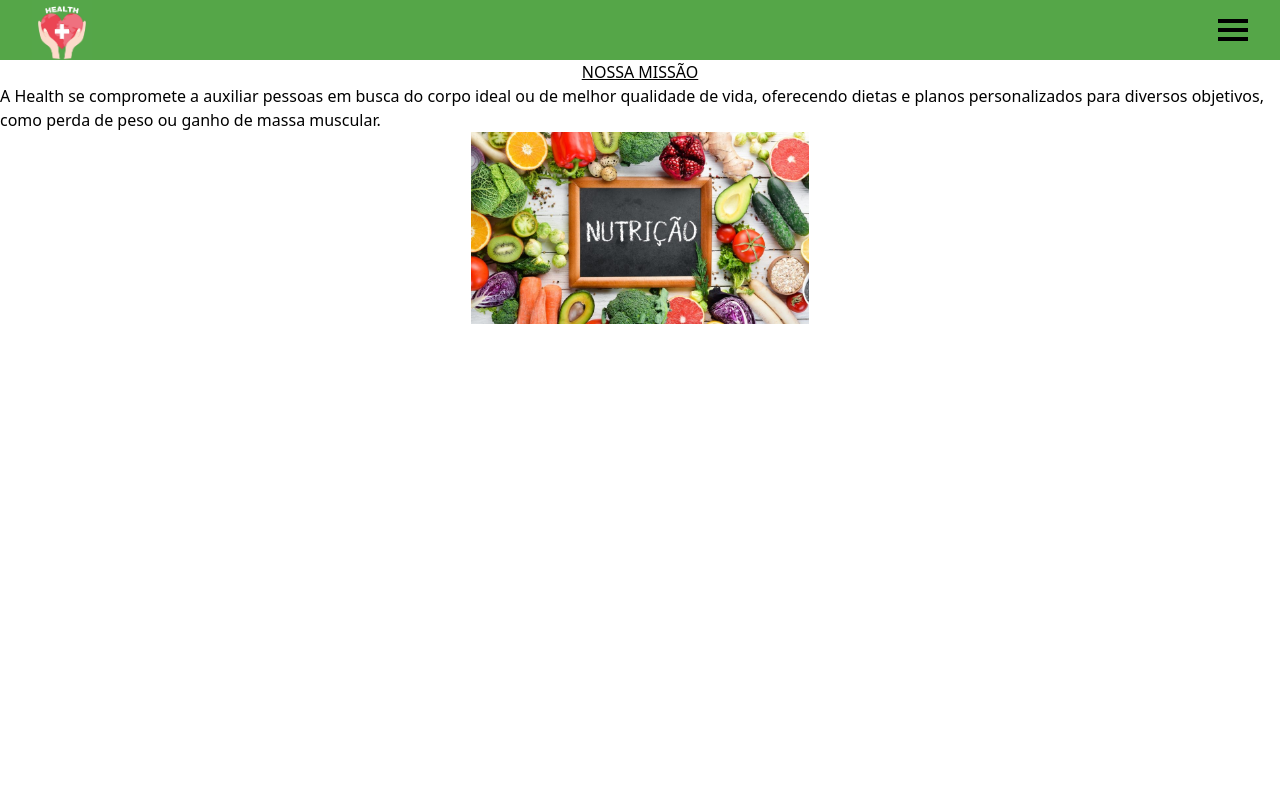
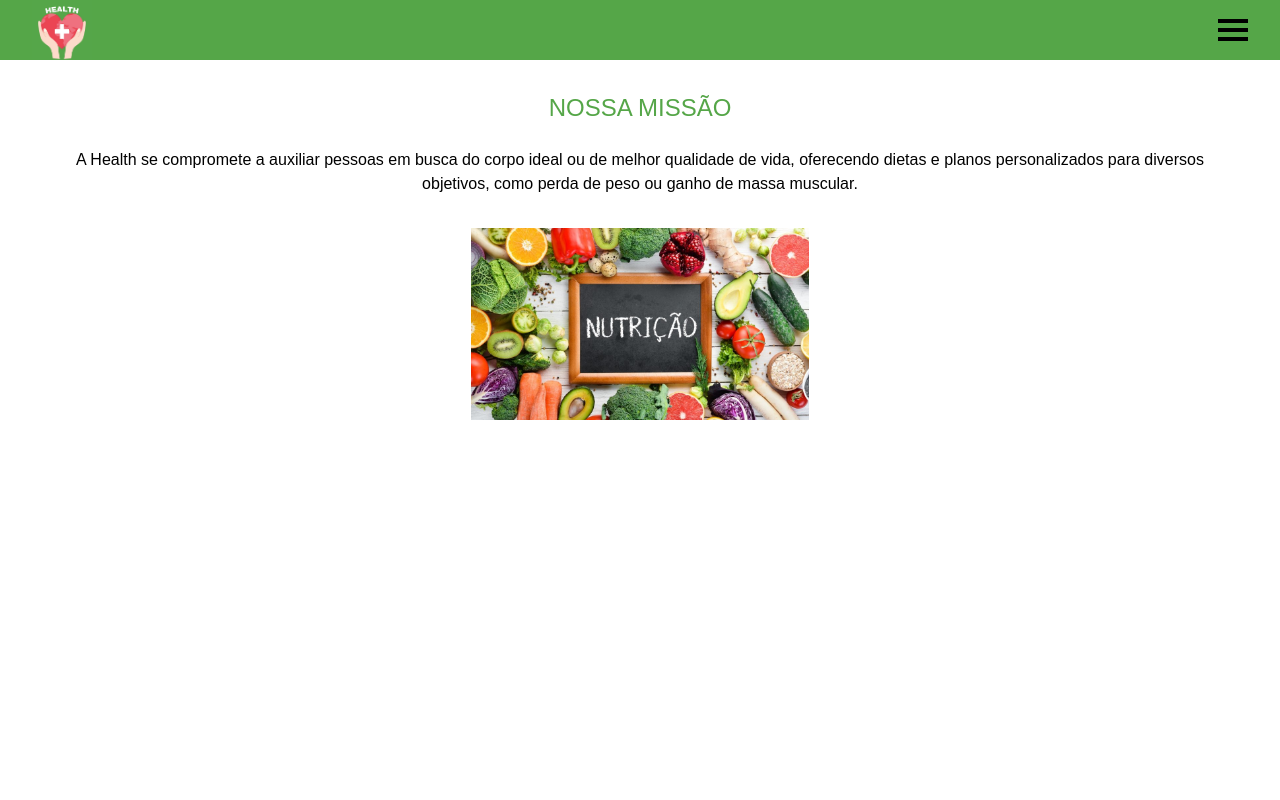
Before and after one commit to LeonardoMartins016/Projeto-Nutritivo, a PHP site: page / in a window 1280 px wide. Run offline with PHP 8.4, Linux system fonts and the light colour scheme.

Commit message:
finalizando a seção de missões

```diff
--- a/index.html
+++ b/index.html
@@ -32,10 +32,10 @@
     </header>
     <main>
 
-        <div class="None flex justify-center flex-col">
-            <div class="flex flex-col items-center mg-top mg-bottom">
-                <h2 class="font-size underline mg-top mg-bottom color-green">NOSSA MISSÃO</h2>
-                <p>A Health se compromete a auxiliar pessoas em busca do corpo ideal ou de melhor qualidade de vida, oferecendo dietas e planos personalizados para diversos objetivos, como perda de peso ou ganho de massa muscular.</p>
+        <div class="w-full flex justify-center text-center flex-col">
+            <div class="flex flex-col items-center mt-8 mb-8">
+                <h2 class="text-2xl mb-6 color-green">NOSSA MISSÃO</h2>
+                <p class=" w-11/12">A Health se compromete a auxiliar pessoas em busca do corpo ideal ou de melhor qualidade de vida, oferecendo dietas e planos personalizados para diversos objetivos, como perda de peso ou ganho de massa muscular.</p>
             </div>
             <div class="mg-top flex justify-center">
                  <img style="height: 12rem; width: auto;" src="img/imgmissao.jpg"  alt="imagem com alimentos saudáveis e uma placa com a palavra nutrição">
--- a/src/style/output.css
+++ b/src/style/output.css
@@ -719,16 +719,28 @@ video {
   clear: none;
 }
 
-.m-\[3000000px\] {
-  margin: 3000000px;
-}
-
-.m-\[\] {
-  margin: ;
-}
-
 .mt-2 {
   margin-top: 0.5rem;
+}
+
+.mt-4 {
+  margin-top: 1rem;
+}
+
+.mt-8 {
+  margin-top: 2rem;
+}
+
+.mb-8 {
+  margin-bottom: 2rem;
+}
+
+.mb-6 {
+  margin-bottom: 1.5rem;
+}
+
+.mb-4 {
+  margin-bottom: 1rem;
 }
 
 .box-border {
@@ -850,6 +862,18 @@ video {
   width: 100%;
 }
 
+.w-9\/12 {
+  width: 75%;
+}
+
+.w-10\/12 {
+  width: 83.333333%;
+}
+
+.w-11\/12 {
+  width: 91.666667%;
+}
+
 .flex-shrink {
   flex-shrink: 1;
 }
@@ -2002,6 +2026,21 @@ video {
   vertical-align: super;
 }
 
+.text-xl {
+  font-size: 1.25rem;
+  line-height: 1.75rem;
+}
+
+.text-3xl {
+  font-size: 1.875rem;
+  line-height: 2.25rem;
+}
+
+.text-2xl {
+  font-size: 1.5rem;
+  line-height: 2rem;
+}
+
 .font-bold {
   font-weight: 700;
 }
@@ -2270,34 +2309,6 @@ video {
   --tw-shadow: 0 1px 3px 0 rgb(0 0 0 / 0.1), 0 1px 2px -1px rgb(0 0 0 / 0.1);
   --tw-shadow-colored: 0 1px 3px 0 var(--tw-shadow-color), 0 1px 2px -1px var(--tw-shadow-color);
   box-shadow: var(--tw-ring-offset-shadow, 0 0 #0000), var(--tw-ring-shadow, 0 0 #0000), var(--tw-shadow);
-}
-
-.shadow-md {
-  --tw-shadow: 0 4px 6px -1px rgb(0 0 0 / 0.1), 0 2px 4px -2px rgb(0 0 0 / 0.1);
-  --tw-shadow-colored: 0 4px 6px -1px var(--tw-shadow-color), 0 2px 4px -2px var(--tw-shadow-color);
-  box-shadow: var(--tw-ring-offset-shadow, 0 0 #0000), var(--tw-ring-shadow, 0 0 #0000), var(--tw-shadow);
-}
-
-.shadow-sm {
-  --tw-shadow: 0 1px 2px 0 rgb(0 0 0 / 0.05);
-  --tw-shadow-colored: 0 1px 2px 0 var(--tw-shadow-color);
-  box-shadow: var(--tw-ring-offset-shadow, 0 0 #0000), var(--tw-ring-shadow, 0 0 #0000), var(--tw-shadow);
-}
-
-.shadow-inner {
-  --tw-shadow: inset 0 2px 4px 0 rgb(0 0 0 / 0.05);
-  --tw-shadow-colored: inset 0 2px 4px 0 var(--tw-shadow-color);
-  box-shadow: var(--tw-ring-offset-shadow, 0 0 #0000), var(--tw-ring-shadow, 0 0 #0000), var(--tw-shadow);
-}
-
-.shadow-black {
-  --tw-shadow-color: #000;
-  --tw-shadow: var(--tw-shadow-colored);
-}
-
-.shadow-\[\] {
-  --tw-shadow-color: ;
-  --tw-shadow: var(--tw-shadow-colored);
 }
 
 .outline-none {
--- a/src/style/style.css
+++ b/src/style/style.css
@@ -2,6 +2,7 @@
   margin: 0;
   padding: 0;
   box-sizing: border-box;
+  font-family: Arial, Helvetica, sans-serif;
 }
 body{
   width: 100vw;
@@ -34,3 +35,7 @@ body{
   display: flex;
   right: 0;
 }
+
+.color-green{
+  color: #55A648;
+}
```
